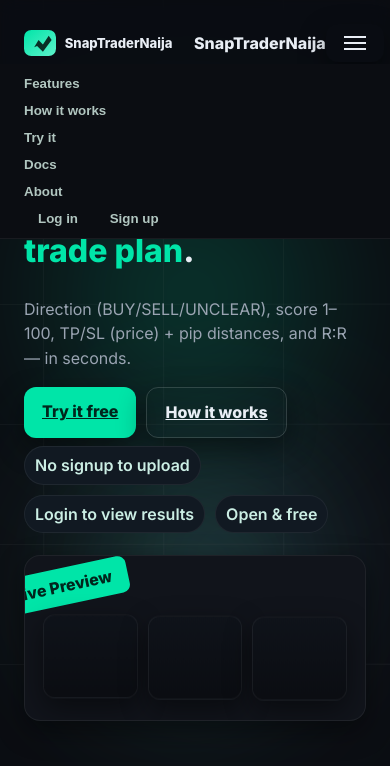
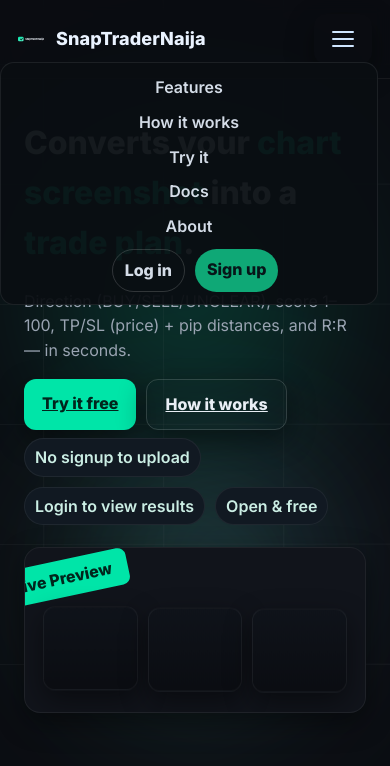
Before and after one commit to myfxpaddy/snaptradernaija, a plain HTML site: page index.html in a window 390 px wide. Both pictures are taken after a click on the button "Open menu". Shown: the top 766 px of the page. Drawn offline with Linux system fonts and the light colour scheme; no server answers.

Commit message:
Fix header (brand + nav links) and footer; add About/Docs placeholders

```diff
--- a/index.html
+++ b/index.html
@@ -20,28 +20,31 @@
   </div>
 
   <!-- NAV -->
+
   <nav class="nav">
     <div class="nav-inner shell">
-      <a class="brand-inline" href="./">
+      <a class="brand-inline" href="./" aria-label="SnapTraderNaija">
         <img src="logo.svg" alt="SnapTraderNaija" class="logo"/>
         <span class="brand-name">SnapTraderNaija</span>
       </a>
-      <button class="hamburger" id="menuBtn" aria-label="Open menu"><span></span><span></span><span></span></a>
+
+      <button class="hamburger" id="menuBtn" aria-label="Open menu"><span></span><span></span><span></span></button>
+
       <div class="nav-links" id="navLinks">
         <a href="#features">Features</a>
         <a href="#how">How it works</a>
         <a href="#tool">Try it</a>
         <a href="docs.html">Docs</a>
         <a href="about.html">About</a>
-        <a href="dashboard.html" id="dashLink" class="hidden">Dashboard</a>
         <div class="nav-actions">
-          <a id="loginOpenBtn" class="ghost small" href="login.html" class="ghost small only-logged-out">Log in</a>
-          <a id="signupOpenBtn" class="small" href="signup.html" class="small only-logged-out">Sign up</a>
-          <button class="ghost small logoutBtn only-logged-in hidden">Logout</a>
+          <a id="loginOpenBtn" class="ghost small" href="login.html">Log in</a>
+          <a id="signupOpenBtn" class="small" href="signup.html">Sign up</a>
+          <button class="ghost small logoutBtn only-logged-in hidden" type="button">Logout</button>
         </div>
       </div>
     </div>
   </nav>
+
 
   <!-- HERO -->
   <header class="hero shell">
--- a/styles.css
+++ b/styles.css
@@ -177,3 +177,33 @@
 .modal-logo { height:24px; width:auto; filter: drop-shadow(0 0 6px rgba(0,255,200,0.25)); }
 .row-links { display:flex; justify-content:space-between; margin-top:8px; font-size: 0.95rem; }
 .verify { margin-top:12px; padding:10px; border:1px dashed #2a2f3a; border-radius:12px; }
+
+/* --- Header polish / ensure visibility --- */
+.nav { position:sticky; top:0; z-index:50; backdrop-filter:saturate(1.2) blur(8px); border-bottom:1px solid rgba(255,255,255,0.06); }
+.nav-inner { display:flex; align-items:center; justify-content:space-between; padding:14px 18px; }
+.brand-inline { display:flex; align-items:center; gap:10px; color:#eaf3ff; text-decoration:none; font-weight:800; letter-spacing:0.1px; }
+.brand-inline .logo { width:28px; height:28px; }
+.brand-name { font-size:18px; }
+.nav-links { display:flex; align-items:center; gap:16px; }
+.nav-links a { color:#cfe6ff; text-decoration:none; font-weight:600; opacity:0.9; }
+.nav-links a:hover { opacity:1; }
+.nav-actions { display:flex; gap:10px; margin-left:12px; }
+.nav-actions .small { padding:8px 12px; border-radius:999px; font-weight:700; }
+.nav-actions .ghost { background:transparent; color:#eaf3ff; border:1px solid rgba(255,255,255,0.18); }
+.nav-actions .small:not(.ghost) { background:#10b981; color:#07171a; }
+
+.hamburger{ display:none; background:transparent; border:0; }
+.hamburger span{ display:block; width:22px; height:2px; background:#cfe6ff; margin:5px 0; border-radius:2px; }
+
+/* Mobile nav */
+@media (max-width: 860px){
+  .hamburger{ display:block; }
+  .nav-links{ position:fixed; right:12px; top:62px; background:rgba(10,14,18,0.95); border:1px solid rgba(255,255,255,0.08); border-radius:14px; padding:12px; flex-direction:column; gap:10px; display:none; }
+  .nav-links.open{ display:flex; }
+  .nav-links a{ color:#eaf3ff; }
+}
+
+/* --- Footer polish --- */
+.footer { display:flex; justify-content:space-between; align-items:center; gap:12px; padding:24px 18px; opacity:0.95; }
+.footer .footer-links a{ color:#cfe6ff; text-decoration:none; opacity:0.9; }
+.footer .footer-links a:hover{ opacity:1; }
```
